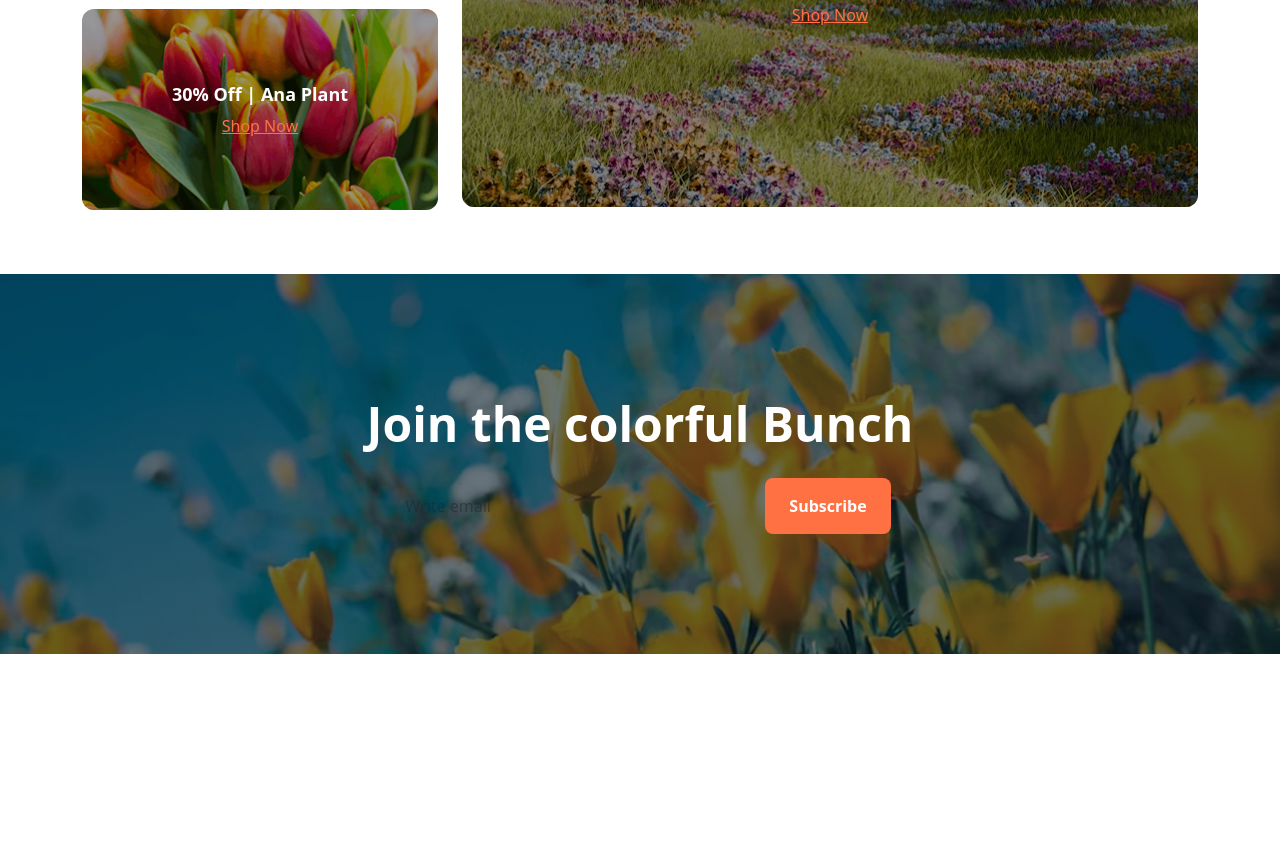
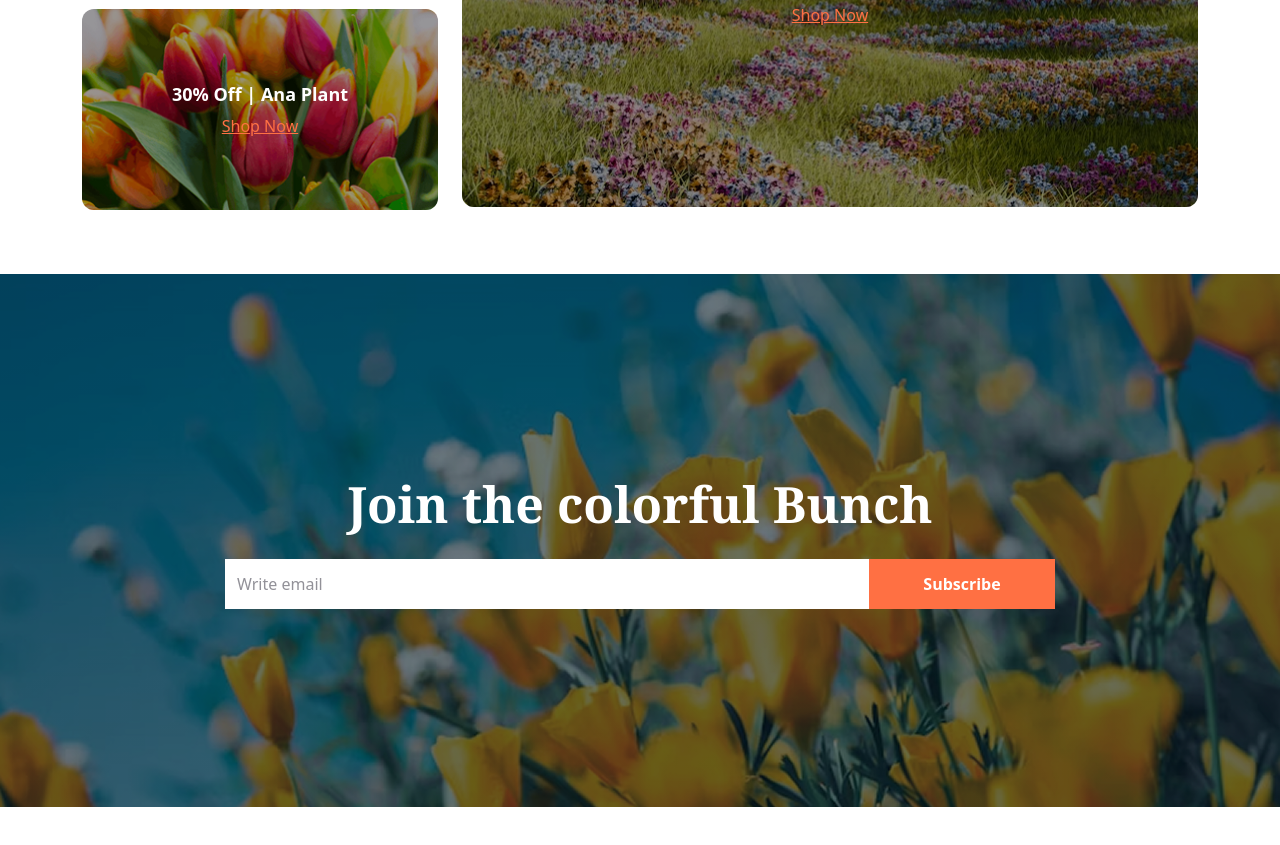
Before and after one commit to Munna1248/Assignment-002, a plain HTML site: page index.html in a window 1280 px wide. Shown: the part 3386-4231 px from the top of the page. Before the commit the page ends 4104 px from the top, so only its background shows below. Drawn offline with nearby package versions, Linux system fonts and the light colour scheme.

Commit message:
Join Sectiom

```diff
--- a/index.html
+++ b/index.html
@@ -279,36 +279,41 @@
 </section>
 
 <!-- Join Section -->
-<section class="relative bg-cover bg-center py-20 px-[12px] md:py-[120px]"
+<section class="relative bg-cover bg-center h-[275px] md:h-[533px] w-full"
          style="background-image: url('images/news-letter-bg.png');">
 
   <!-- Gradient Overlay -->
   <div class="absolute inset-0 bg-gradient-to-b from-[#00000055] to-[#00000055] z-10"></div>
 
   <!-- Content -->
-  <div class="relative z-20 max-w-[700px] mx-auto text-center text-white space-y-[24px]">
+  <div class="relative z-20 h-full flex flex-col items-center justify-center px-[12px] text-white text-center space-y-[16px] md:space-y-[24px]">
 
     <!-- Title -->
-    <h2 class="text-[32px] md:text-[48px] font-bold leading-tight">Join the colorful Bunch</h2>
+    <h2 class="noto-serif text-[20px] md:text-[50px] font-bold leading-tight">
+  Join the colorful Bunch
+</h2>
 
-    <!-- Form -->
-    <form class="flex flex-col md:flex-row items-center justify-center gap-[16px]">
+    <!-- Form Wrapper -->
+    <form class="w-[321px] md:w-[830px] h-[50px] flex items-center justify-between">
+
+      <!-- Input -->
       <input type="email" placeholder="Write email"
-             class="w-full md:w-[360px] h-[56px] px-4 rounded-[8px] text-[#252432] font-medium focus:outline-none" />
+             class="w-[218px] md:w-[644px] h-full px-3 bg-white text-[#252432] font-medium focus:outline-none" />
 
+      <!-- Button -->
       <button type="submit"
-              class="h-[56px] px-6 bg-[#FF7043] text-white font-semibold rounded-[8px] transform transition hover:scale-105 hover:brightness-110">
+              class="w-[103px] md:w-[186px] h-full bg-[#FF7043] text-white font-semibold transform transition duration-200 hover:scale-105 hover:brightness-110">
         Subscribe
       </button>
+
     </form>
 
   </div>
 </section>
 
+</main>
 
 
-
-</main>
 
 
 </body>
```
